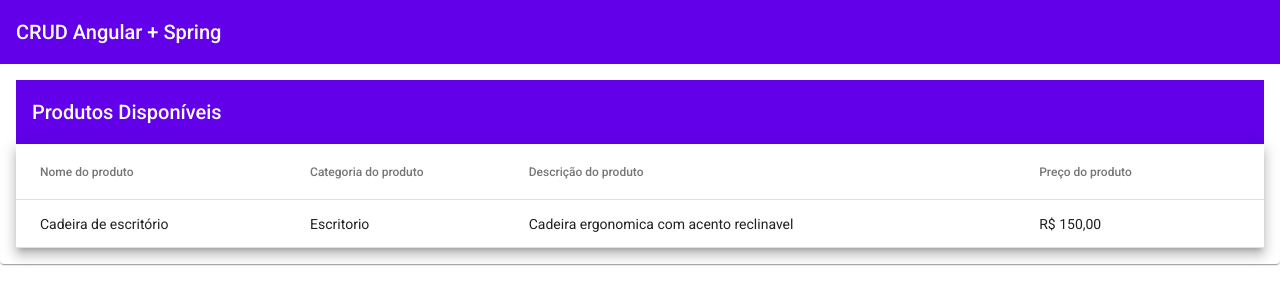
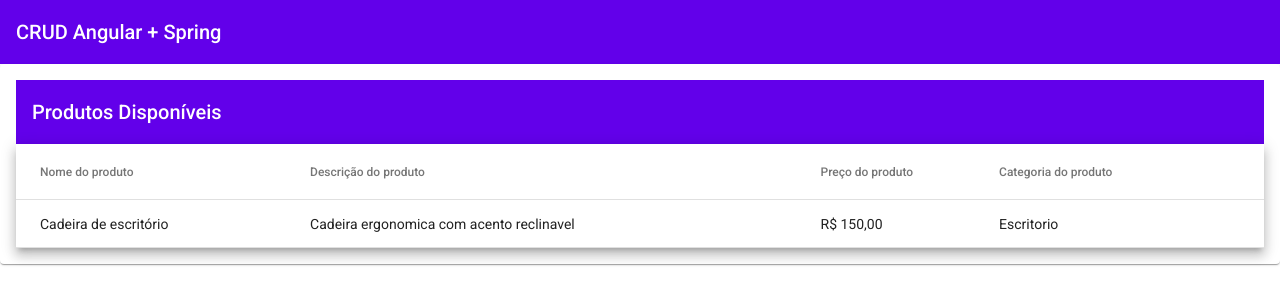
Before and after one commit to Eder-Professional/Crud_Angular, an Angular app: page /produtos in a window 1280 px wide. Shown: the top 304 px of the page. Built offline with nearby package versions, Linux system fonts and the light colour scheme.

Commit message:
loading status created

```diff
--- a/src/app/products/produtos/produtos.component.html
+++ b/src/app/products/produtos/produtos.component.html
@@ -1,19 +1,12 @@
 <mat-card>
-
   <mat-toolbar color="primary">Produtos Disponíveis</mat-toolbar>
 
+  <div *ngIf="products$ | async as products; else loading">
     <table mat-table [dataSource]="products" class="mat-elevation-z8">
-
       <!-- Name Column -->
       <ng-container matColumnDef="name">
-      <th mat-header-cell *matHeaderCellDef> Nome do produto </th>
-      <td mat-cell *matCellDef="let product"> {{ product.name }} </td>
-    </ng-container>
-
-    <!-- Category Column -->
-    <ng-container matColumnDef="category">
-      <th mat-header-cell *matHeaderCellDef> Categoria do produto </th>
-      <td mat-cell *matCellDef="let product"> {{product.category}} </td>
+        <th mat-header-cell *matHeaderCellDef>Nome do produto</th>
+        <td mat-cell *matCellDef="let product">{{ product.name }}</td>
       </ng-container>
 
       <!-- Image Column -->
@@ -24,18 +17,30 @@
 
       <!-- Description Column -->
       <ng-container matColumnDef="description">
-      <th mat-header-cell *matHeaderCellDef> Descrição do produto </th>
-      <td mat-cell *matCellDef="let product"> {{product.description}} </td>
+        <th mat-header-cell *matHeaderCellDef>Descrição do produto</th>
+        <td mat-cell *matCellDef="let product">{{ product.description }}</td>
       </ng-container>
 
       <!-- Price Column -->
       <ng-container matColumnDef="price">
-      <th mat-header-cell *matHeaderCellDef> Preço do produto </th>
-      <td mat-cell *matCellDef="let product"> {{product.price}} </td>
+        <th mat-header-cell *matHeaderCellDef>Preço do produto</th>
+        <td mat-cell *matCellDef="let product">{{ product.price }}</td>
       </ng-container>
 
+      <!-- Category Column -->
+      <ng-container matColumnDef="category">
+        <th mat-header-cell *matHeaderCellDef>Categoria do produto</th>
+        <td mat-cell *matCellDef="let product">{{ product.category }}</td>
+      </ng-container>
 
       <tr mat-header-row *matHeaderRowDef="displayedColumns"></tr>
-    <tr mat-row *matRowDef="let row; columns: displayedColumns;"></tr>
+      <tr mat-row *matRowDef="let row; columns: displayedColumns"></tr>
     </table>
+  </div>
+
+  <ng-template #loading>
+    <div class="loading-spinner">
+      <mat-spinner color="secondary"></mat-spinner>
+    </div>
+  </ng-template>
 </mat-card>
--- a/src/app/products/produtos/produtos.component.scss
+++ b/src/app/products/produtos/produtos.component.scss
@@ -1,3 +1,11 @@
 table{
   width: 100%;
 }
+.loading-spinner {
+  padding: 1rem;
+  display: flex;
+  align-items: center;
+  justify-content: center;
+
+  background: rgba( 0, 0, 0, 0.15);
+}
--- a/src/app/products/produtos/produtos.component.ts
+++ b/src/app/products/produtos/produtos.component.ts
@@ -10,11 +10,11 @@ import { ProductsService } from '../services/products.service';
 })
 export class ProdutosComponent implements OnInit {
 
-  products: Observable<Products[]>;
-  displayedColumns = ['name','category','description','price'];
+  products$: Observable<Products[]>;
+  displayedColumns = ['name','description','price','category'];
 
   constructor(private productsService: ProductsService) {
-    this.products = this.productsService.list();
+    this.products$ = this.productsService.list();
   }
 
   ngOnInit(): void {
--- a/src/app/products/services/products.service.ts
+++ b/src/app/products/services/products.service.ts
@@ -2,7 +2,7 @@ import { Injectable } from '@angular/core';
 import { HttpClient } from '@angular/common/http';
 
 import { Products } from '../models/products';
-import { first, take, tap } from 'rxjs/operators';
+import { delay, first, take, tap } from 'rxjs/operators';
 
 @Injectable({
   providedIn: 'root'
@@ -17,6 +17,7 @@ export class ProductsService {
     return this.httpClient.get<Products[]>(this.API)
     .pipe(
       first(),
+      delay(5000),
       tap(products => console.log(products))
     );
   }
--- a/src/app/shared/app-material/app-material.module.ts
+++ b/src/app/shared/app-material/app-material.module.ts
@@ -1,5 +1,6 @@
 import { NgModule } from '@angular/core';
 import { MatCardModule } from '@angular/material/card';
+import { MatProgressSpinnerModule } from '@angular/material/progress-spinner';
 import { MatTableModule } from '@angular/material/table';
 import { MatToolbarModule } from '@angular/material/toolbar';
 
@@ -8,7 +9,8 @@ import { MatToolbarModule } from '@angular/material/toolbar';
   exports: [
     MatCardModule,
     MatTableModule,
-    MatToolbarModule
+    MatToolbarModule,
+    MatProgressSpinnerModule
   ]
 })
 export class AppMaterialModule { }
--- a/src/assets/produtos.json
+++ b/src/assets/produtos.json
@@ -2,8 +2,8 @@
   {
     "_id":"1",
     "name": "Cadeira de escritório",
-    "category": "Escritorio",
     "description": "Cadeira ergonomica com acento reclinavel",
-    "price": "R$ 150,00"
+    "price": "R$ 150,00",
+    "category": "Escritorio"
   }
 ]
```
Also changed, not shown: 1 other file (tests, documents, lock files or other folders). Lines whose indentation alone changed are shown as unchanged.
